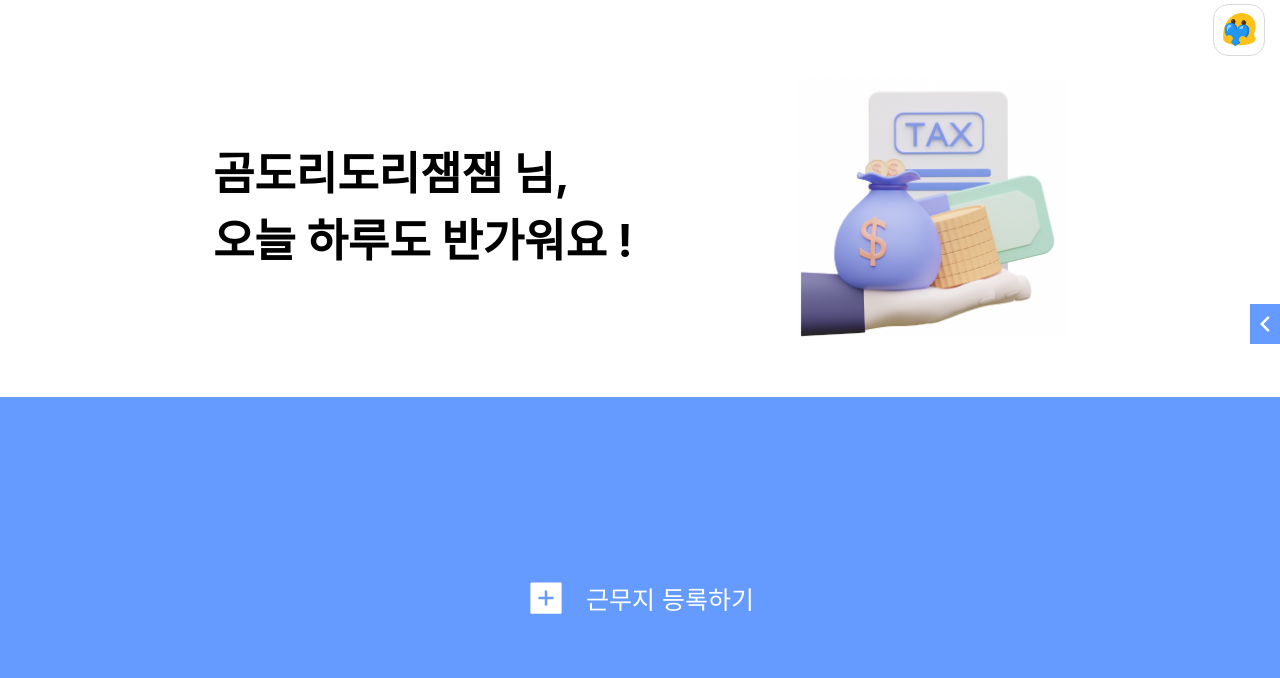
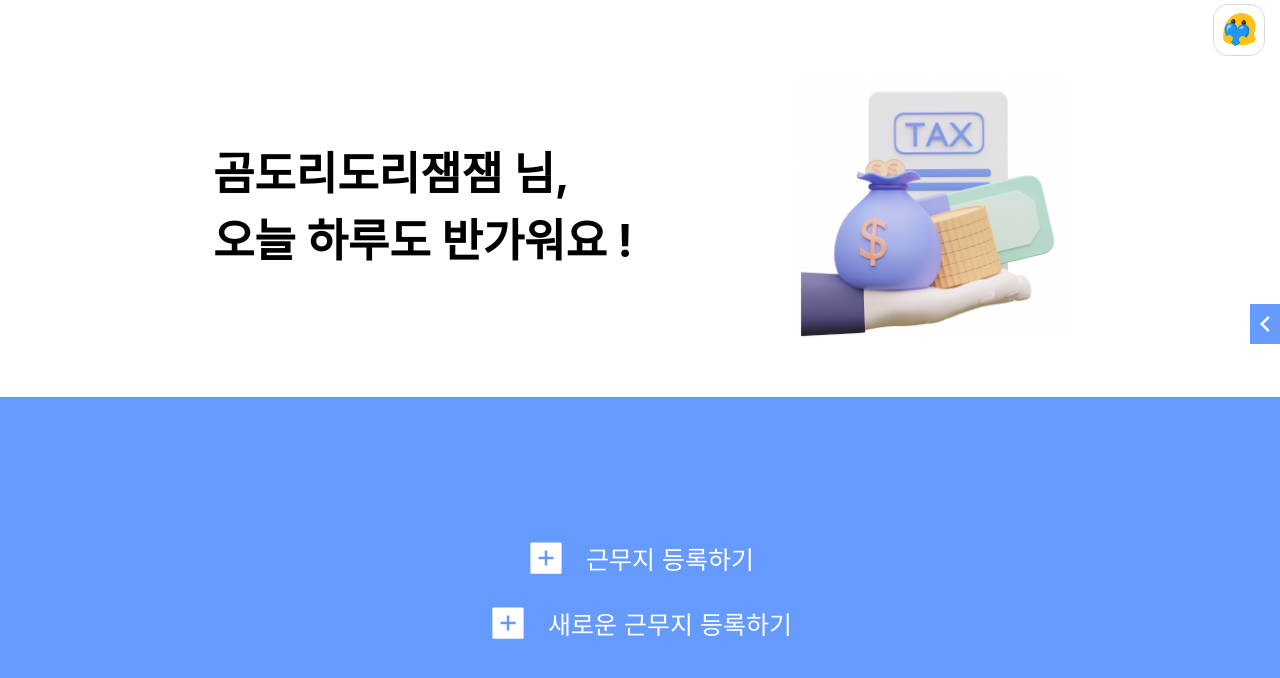
Before and after one commit to Choalstn/payWorld, a React (Create React App) app: page /home in a window 1280 px wide. Shown: the top 678 px of the page. Built offline with nearby package versions, Linux system fonts and the light colour scheme.

Commit message:
[Design] : 워크리스트 디자인

```diff
--- a/src/Pages/Home.tsx
+++ b/src/Pages/Home.tsx
@@ -79,21 +79,27 @@ const MenuTab = styled.div`
 
 const WorkList = styled.div`
   height: 100%;
+  overflow-y: visible;
   background-color: #659aff;
   display: flex;
+  flex-direction: column;
   justify-content: center;
   align-items: center;
+  padding-top: 10px;
 
   > div {
     font-size: 25px;
     color: white;
     display: flex;
     align-items: center;
-    cursor: pointer;
 
     > div {
       margin-left: 20px;
     }
+  }
+
+  .addWorkBtn {
+    margin: 25px 0;
   }
 `;
 
@@ -101,8 +107,9 @@ const WorkItem = styled.div`
   width: 80%;
   border-radius: 45px;
   padding: 10px;
-  height: 30%;
+  height: 100px;
   background-color: white;
+  margin-top: 30px;
 
   > div {
     height: 100%;
@@ -132,6 +139,7 @@ const WorkItem = styled.div`
 
   .etc {
     width: 8%;
+    cursor: pointer;
   }
 `;
 
@@ -190,6 +198,11 @@ function Home() {
             </WorkItem>
           ))
         )}
+
+        <div onClick={handleIsAdd} className="addWorkBtn">
+          <AiFillPlusSquare color="white" size="40" />
+          <div>새로운 근무지 등록하기</div>
+        </div>
       </WorkList>
 
       {isAdd && <AddWork handleIsAdd={handleIsAdd} isAdd={isAdd} />}
```
